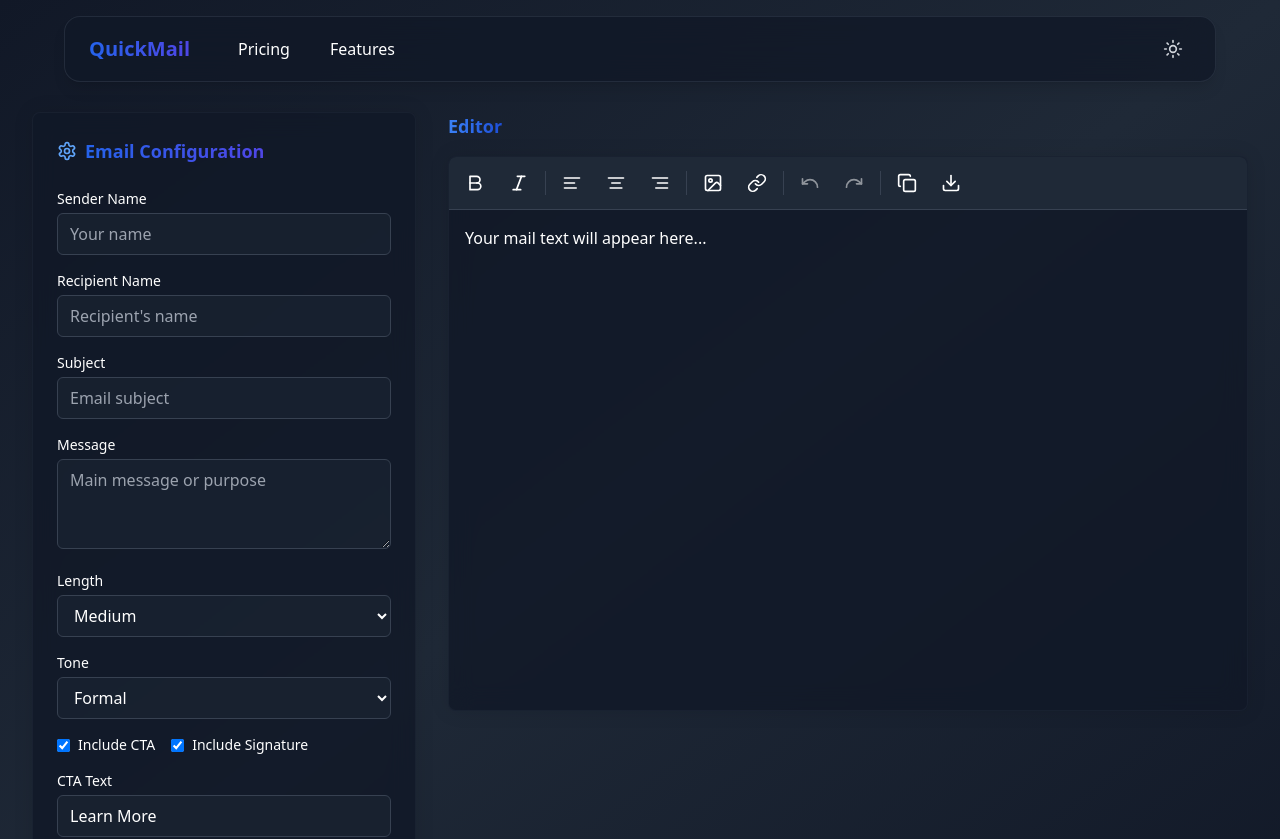
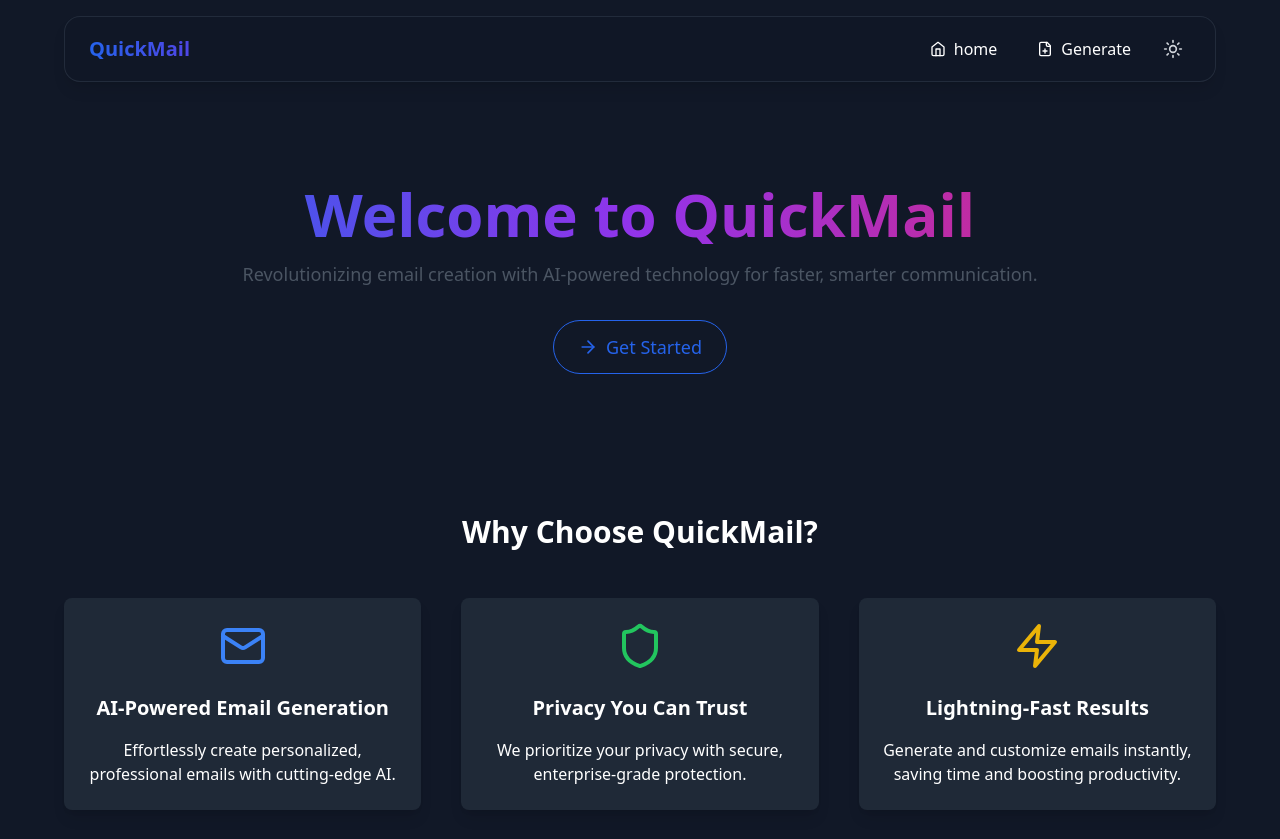
Before and after one commit to JayminSenpai2884/QuickMail, a React (Vite) app: page / in a window 1280 px wide. Shown: the top 839 px of the page. Built offline with nearby package versions, Linux system fonts and the light colour scheme.

Commit message:
Initial commit 5

```diff
--- a/index.html
+++ b/index.html
@@ -2,7 +2,7 @@
 <html lang="en">
   <head>
     <meta charset="UTF-8" />
-    <link rel="icon" type="image/svg+xml" href="/vite.svg" />
+    <link rel="icon" type="image/svg+xml" href="./favicon.ico" />
     <meta name="viewport" content="width=device-width, initial-scale=1.0" />
     <title>QuickMail</title>
     <script async src="https://pagead2.googlesyndication.com/pagead/js/adsbygoogle.js"></script>
--- a/src/App.tsx
+++ b/src/App.tsx
@@ -5,10 +5,8 @@ import { HTML5Backend } from "react-dnd-html5-backend";
 import { QueryClient, QueryClientProvider } from "react-query";
 import { Bounce, ToastContainer } from "react-toastify";
 import "react-toastify/dist/ReactToastify.css";
+import { FeaturesPage } from "./pages/FeaturesPage";
 import { MainPage } from "./pages/MainPage";
-import { AboutPage } from "./pages/AboutPage";
-import { PricingPage } from "./pages/PricingPage";
-import { FeaturesPage } from "./pages/FeaturesPage";
 import { useStore } from "./store/useStore";
 
 const queryClient = new QueryClient();
@@ -16,26 +14,17 @@ const queryClient = new QueryClient();
 function App() {
   const { themeMode } = useStore();
 
-  useEffect(() => {
-    // Initialize Google AdMob
-    (window as any).admob = (window as any).admob || {};
-    (window as any).admob.initialize = (appId: string) => {
-      // Initialize AdMob with your app ID
-      console.log(`AdMob initialized with app ID: ${appId}`);
-    };
-
-  }, []);
-
   return (
     <QueryClientProvider client={queryClient}>
       <DndProvider backend={HTML5Backend}>
-        <div className={themeMode}>
+        <div className={`relative min-h-screen w-full ${themeMode}`}>
+          <div className="absolute inset-0 -z-10 h-full w-full bg-blue-500"></div>
+
+          <div className="relative h-full w-full bg-slate-950">
             <BrowserRouter>
               <Routes>
-              <Route path="/" element={<MainPage />} />
-              <Route path="/about" element={<AboutPage />} />
-              <Route path="/pricing" element={<PricingPage />} />
-              <Route path="/features" element={<FeaturesPage />} />
+                <Route path="/" element={<FeaturesPage />} />
+                <Route path="/generate" element={<MainPage />} />
               </Routes>
             </BrowserRouter>
             <ToastContainer
@@ -51,6 +40,7 @@ function App() {
               transition={Bounce}
             />
           </div>
+        </div>
       </DndProvider>
     </QueryClientProvider>
   );
--- a/src/components/Generator/EmailConfig.tsx
+++ b/src/components/Generator/EmailConfig.tsx
@@ -3,7 +3,7 @@ import { useStore } from '../../store/useStore';
 import { ToneType, LengthType } from '../../types';
 import { Settings, Wand2, Loader } from 'lucide-react';
 
-const tones: ToneType[] = ['formal', 'casual', 'friendly'];
+const tones: ToneType[] = ['formal', 'casual', 'friendly', 'professional', 'humorous', 'empathetic'];
 const lengths: LengthType[] = ['brief', 'medium', 'detailed'];
 
 export const EmailConfig: React.FC = () => {
@@ -77,7 +77,7 @@ export const EmailConfig: React.FC = () => {
             <select
               value={emailConfig.length}
               onChange={(e) => setEmailConfig({ length: e.target.value as LengthType })}
-              className="w-full px-3 py-2 rounded-md bg-white/50 dark:bg-gray-800/50 border border-gray-200 dark:border-gray-700 focus:ring-2 focus:ring-blue-500 transition-all"
+              className="w-full px-3 py-2 rounded-md bg-white/50 dark:bg-gray-900/80 border border-gray-200 dark:border-gray-700 focus:ring-2 focus:ring-blue-500 transition-all"
             >
               {lengths.map((length) => (
                 <option key={length} value={length}>
@@ -92,7 +92,7 @@ export const EmailConfig: React.FC = () => {
             <select
               value={emailConfig.tone}
               onChange={(e) => setEmailConfig({ tone: e.target.value as ToneType })}
-              className="w-full px-3 py-2 rounded-md bg-white/50 dark:bg-gray-800/50 border border-gray-200 dark:border-gray-700 focus:ring-2 focus:ring-blue-500 transition-all"
+              className="w-full px-3 py-2 rounded-md bg-white/50 dark:bg-gray-900/80 border border-gray-200 dark:border-gray-700 focus:ring-2 focus:ring-blue-500 transition-all"
             >
               {tones.map((tone) => (
                 <option key={tone} value={tone}>
--- a/src/components/Layout/Header.tsx
+++ b/src/components/Layout/Header.tsx
@@ -1,5 +1,5 @@
 import React, { useState } from 'react';
-import { Sun, Moon, Menu, X } from 'lucide-react';
+import { Sun, Moon, Menu, X, Home, FilePlus } from 'lucide-react';
 import { useStore } from '../../store/useStore';
 
 export const Header: React.FC = () => {
@@ -10,14 +10,14 @@ export const Header: React.FC = () => {
 
 
   const menuItems = [
-    { label: 'Pricing', href: '/pricing' },
-    { label: 'Features', href: '/features' },
+    { label: 'home', href: '/', icon: <Home className="w-4 h-4" /> },
+    { label: 'Generate', href: '/generate', icon: <FilePlus className="w-4 h-4" /> },
   ];
 
   return (
-    <header className="fixed top-4 left-1/2 transform -translate-x-1/2 z-50 w-11/12 max-w-6xl">
+    <header className={`fixed top-4 left-1/2 transform -translate-x-1/2 z-50 w-11/12 max-w-6xl`}>
       <div className={`
-        rounded-2xl backdrop-blur-lg shadow-lg border
+        rounded-2xl backdrop-blur-2xl shadow-lg border
         ${themeMode === 'dark'
           ? 'bg-gray-900/80 border-gray-700/50 text-white'
           : 'bg-white/80 border-gray-200/50 text-gray-800'
@@ -33,6 +33,10 @@ export const Header: React.FC = () => {
                 </span>
               </a>
 
+
+            </div>
+
+            <div className="flex items-center space-x-2">
               <nav className="hidden md:flex items-center space-x-2">
                 {menuItems.map((item) => (
                   <a
@@ -46,13 +50,14 @@ export const Header: React.FC = () => {
                       }
                     `}
                   >
-                    {item.label}
+                    <div className="flex items-center space-x-2">
+                      {item.icon}
+                      <span>{item.label}</span>
+                    </div>
                   </a>
                 ))}
               </nav>
-            </div>
 
-            <div className="flex items-center space-x-2">
               <button
                 onClick={() => setThemeMode(themeMode === 'light' ? 'dark' : 'light')}
                 className={`
@@ -102,7 +107,10 @@ export const Header: React.FC = () => {
                     }
                   `}
                 >
-                  {item.label}
+                  <div className="flex items-center space-x-2">
+                    {item.icon}
+                    <span>{item.label}</span>
+                  </div>
                 </a>
               ))}
             </nav>
--- a/src/pages/FeaturesPage.tsx
+++ b/src/pages/FeaturesPage.tsx
@@ -1,19 +1,18 @@
 import React from 'react';
 import { Header } from '../components/Layout/Header';
-import { Mail, Sparkles, Shield, Zap } from 'lucide-react';
+import { Mail, Shield, Zap, ArrowRight } from 'lucide-react';
 import { Link } from 'react-router-dom';
+import { useStore } from '../store/useStore';
+import { useEffect } from 'react';
 
 export const FeaturesPage: React.FC = () => {
+  const { themeMode } = useStore();
+
   const features = [
     {
       icon: <Mail className="w-12 h-12 text-blue-500" />,
       title: 'AI-Powered Email Generation',
       description: 'Effortlessly create personalized, professional emails with cutting-edge AI.',
-    },
-    {
-      icon: <Sparkles className="w-12 h-12 text-purple-500" />,
-      title: 'Stunning Templates',
-      description: 'Choose from a diverse selection of sleek and customizable email templates.',
     },
     {
       icon: <Shield className="w-12 h-12 text-green-500" />,
@@ -27,36 +26,52 @@ export const FeaturesPage: React.FC = () => {
     },
   ];
 
+  useEffect(() => {
+    const handleScroll = () => {
+      const sections = document.querySelectorAll('section');
+      sections.forEach((section) => {
+        const rect = section.getBoundingClientRect();
+        if (rect.top < window.innerHeight && rect.bottom > 0) {
+          section.classList.add('fade-in');
+        }
+      });
+    };
+
+    window.addEventListener('scroll', handleScroll);
+    return () => window.removeEventListener('scroll', handleScroll);
+  }, []);
+
   return (
-    <div className="min-h-screen bg-gradient-to-b from-gray-900 to-gray-800 text-white">
+    <div className={`min-h-screen ${themeMode === 'light' ? 'bg-white text-gray-800' : 'bg-gray-900 text-white'}`}>
       <Header />
       <main className="max-w-7xl mx-auto px-6 py-16">
-        <section className="text-center mb-16 p-20">
-          <h1 className="text-5xl font-extrabold text-transparent bg-gradient-to-r from-blue-500 via-purple-500 to-pink-500 bg-clip-text">
+        <section className="text-center mb-5 p-20 animate-welcome mt-10 relative z-10">
+          <h1 className="text-6xl font-extrabold text-transparent bg-gradient-to-r from-blue-600 via-purple-600 to-pink-600 bg-clip-text">
             Welcome to QuickMail
           </h1>
-          <p className="text-lg text-gray-400 mt-4 mb-8">
+          <p className="text-lg text-gray-600 mt-4 mb-8">
             Revolutionizing email creation with AI-powered technology for faster, smarter communication.
           </p>
           <Link
             to="/generate"
-            className="inline-flex items-center px-8 py-4 text-lg rounded-full bg-blue-600 hover:bg-blue-700 text-white font-medium shadow-lg transition-all"
+            className="inline-flex items-center px-6 py-3 text-lg rounded-full border border-blue-600 text-blue-600 hover:bg-blue-600 hover:text-white font-medium transition-all"
           >
+            <ArrowRight className="w-5 h-5 mr-2" />
             Get Started
           </Link>
         </section>
 
         <section className="mb-16 p-10">
           <h2 className="text-3xl font-bold text-center mb-12">Why Choose QuickMail?</h2>
-          <div className="grid grid-cols-1 sm:grid-cols-2 lg:grid-cols-4 gap-10">
+          <div className="grid grid-cols-1 sm:grid-cols-2 lg:grid-cols-3 gap-10">
             {features.map((feature, index) => (
               <div
                 key={index}
-                className="flex flex-col items-center bg-gray-800 shadow-lg rounded-lg p-6 transition-transform transform hover:scale-105"
+                className={`flex flex-col items-center shadow-lg rounded-lg p-6 transition-transform transform hover:scale-105 ${themeMode === 'light' ? 'bg-white text-gray-800 border border-gray-300' : 'bg-gray-800 text-white'}`}
               >
                 <div className="mb-6">{feature.icon}</div>
                 <h3 className="text-xl font-semibold mb-4 text-center">{feature.title}</h3>
-                <p className="text-center text-gray-400">{feature.description}</p>
+                <p className="text-center">{feature.description}</p>
               </div>
             ))}
           </div>
@@ -64,34 +79,19 @@ export const FeaturesPage: React.FC = () => {
 
         <section className="text-center mt-16">
           <h2 className="text-3xl font-bold mb-4">Ready to Transform Your Emails?</h2>
-          <p className="text-lg text-gray-400 mb-8">
+          <p className="text-lg text-gray-600 mb-8">
             Join thousands of professionals using QuickMail to save time and enhance productivity.
           </p>
-          <Link
-            to="/generate"
-            className="inline-flex items-center px-8 py-4 text-lg rounded-full bg-blue-600 hover:bg-blue-700 text-white font-medium shadow-lg transition-all"
-          >
-            Start Your Free Trial
-          </Link>
         </section>
+
       </main>
 
-      <footer className="bg-gray-900 text-gray-400 py-8">
+      <footer className={`py-2 ${themeMode === 'light' ? 'bg-white text-gray-800' : 'bg-gray-900 text-white'}`}>
         <div className="max-w-7xl mx-auto px-6 text-center">
-          <p className="mb-4">© 2023 QuickMail. All rights reserved.</p>
-          <div className="space-x-6">
-            <Link to="/about" className="hover:text-white">
-              About Us
-            </Link>
-            <Link to="/pricing" className="hover:text-white">
-              Pricing
-            </Link>
-            <Link to="/features" className="hover:text-white">
-              Features
-            </Link>
-          </div>
+          <p className="mb-4">© 2024 QuickMail by Jaymin P. All rights reserved.</p>
         </div>
       </footer>
+
     </div>
   );
 };
--- a/src/pages/MainPage.tsx
+++ b/src/pages/MainPage.tsx
@@ -47,7 +47,7 @@ export const MainPage: React.FC = () => {
           </div>
           <div className="lg:col-span-2 space-y-4">
             <div className="flex items-center justify-between">
-              <h2 className="text-lg font-semibold bg-gradient-to-r from-blue-500 to-blue-700 bg-clip-text text-transparent">
+              <h2 className="text-lg font-semibold bg-gradient-to-r from-blue-600 to-blue-500 bg-clip-text text-transparent">
                 Editor
               </h2>
             </div>
@@ -55,9 +55,9 @@ export const MainPage: React.FC = () => {
           </div>
         </div>
       </main>
-      {/* Conditionally render the ad container */}
+      {/* Conditionally render the ad container with updated styling */}
       {isAdVisible && (
-        <div ref={adContainerRef} className="fixed bottom-0 left-0 right-0 bg-white p-2 shadow">
+        <div ref={adContainerRef} className="fixed bottom-0 left-0 right-0 bg-gray-100 p-4 shadow-lg rounded-t-lg transition-transform transform translate-y-0">
           {/* Ad will be inserted here */}
         </div>
       )}
--- a/src/types/index.ts
+++ b/src/types/index.ts
@@ -12,7 +12,7 @@ export type TemplateCategory = 'newsletter' | 'promotional' | 'event' | 'transac
 export type DeviceType = 'desktop' | 'tablet' | 'mobile';
 export type ThemeMode = 'light' | 'dark';
 
-export type ToneType = 'formal' | 'casual' | 'friendly';
+export type ToneType = 'formal' | 'casual' | 'friendly' | 'professional' | 'humorous' | 'empathetic';
 export type LengthType = 'brief' | 'medium' | 'detailed';
 export type IndustryType = 'technology' | 'retail' | 'healthcare' | 'education' | 'finance' | 'other';
 
```
Also changed, not shown: src/index.css (+10 -0 lines), src/pages/AboutPage.tsx (deleted, +0 -32 lines), src/pages/PricingPage.tsx (deleted, +0 -34 lines), 2 other files (tests, documents, lock files or other folders). Lines whose indentation alone changed are shown as unchanged.
